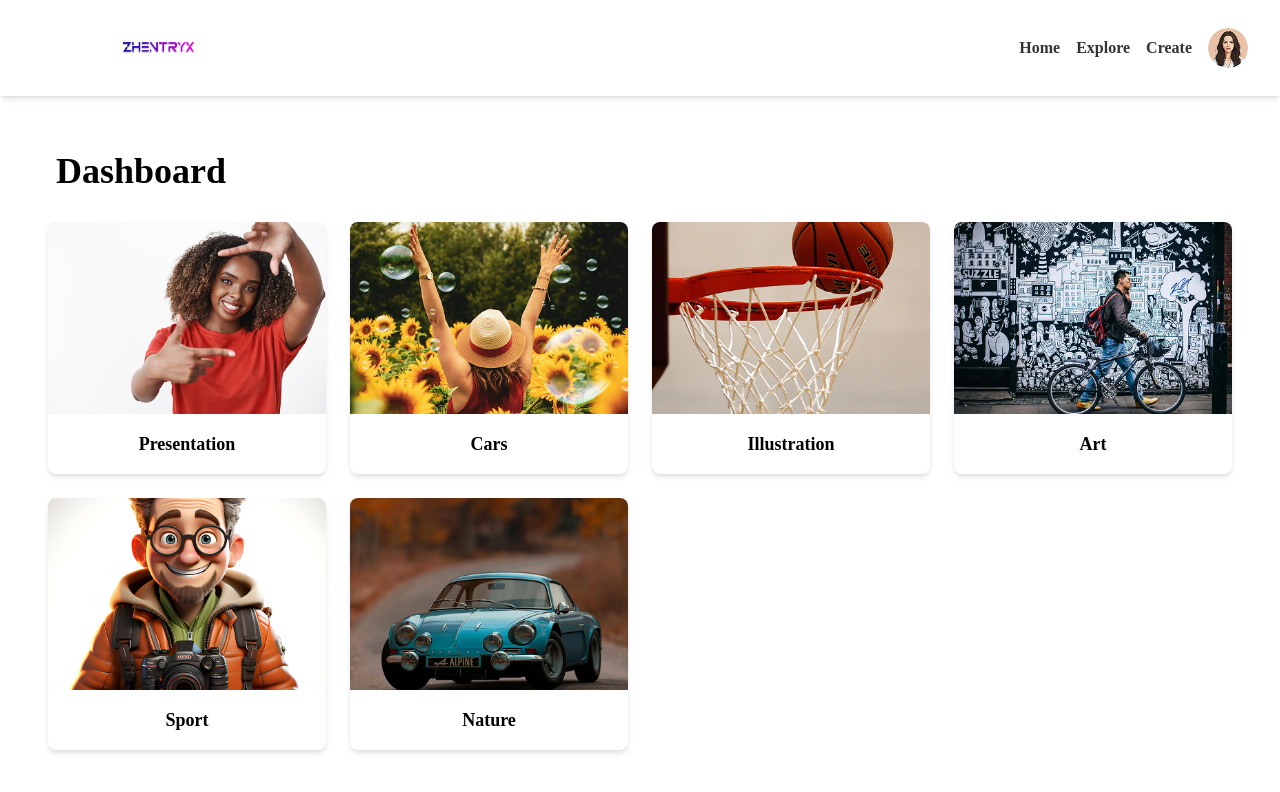
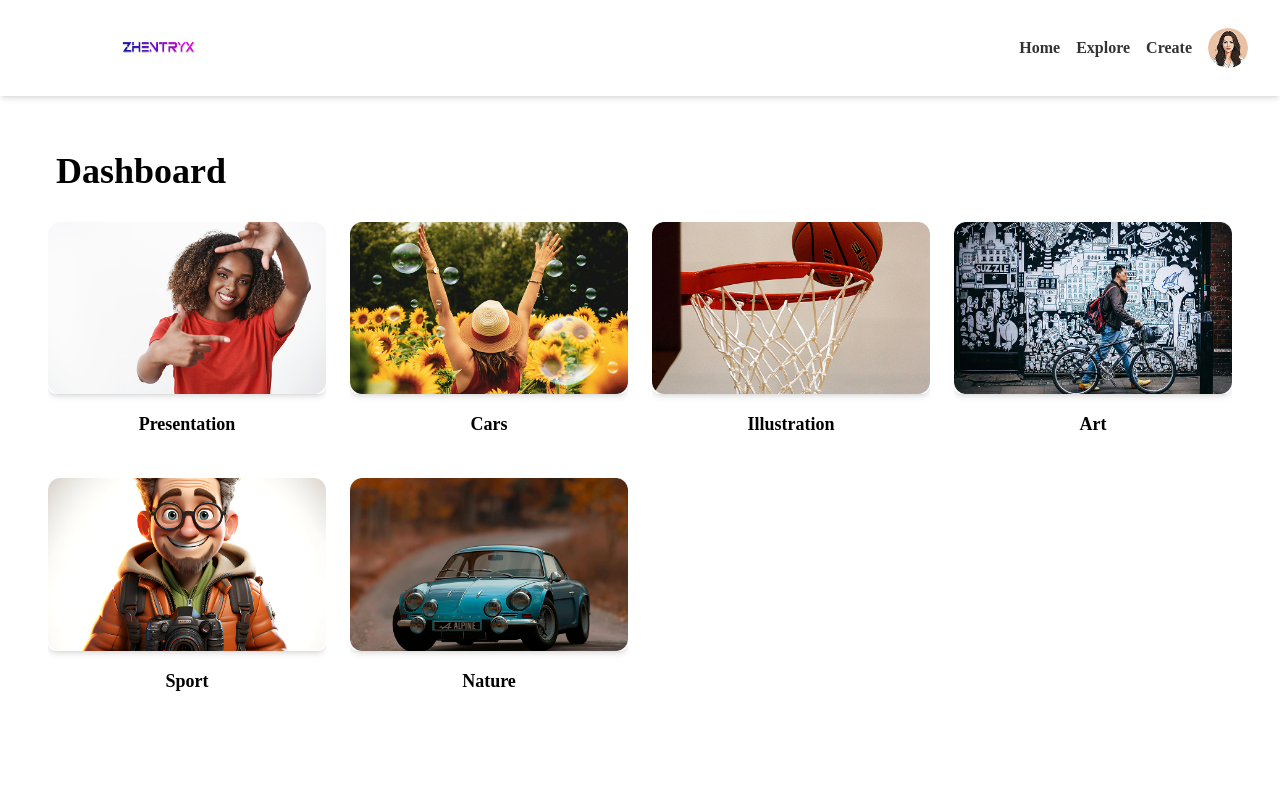
Before and after one commit to Zhentryx034/imagefic, a React (Vite) app in the folder imagefic/: page /dashboard in a window 1280 px wide. Shown: the top 792 px of the page. Built offline with nearby package versions, Linux system fonts and the light colour scheme; a web font is replaced by a local one.

Commit message:
Update item card styling in Dashboard component for improved layout

```diff
--- a/imagefic/src/Components/Dashboard/Dashboard.tsx
+++ b/imagefic/src/Components/Dashboard/Dashboard.tsx
@@ -35,8 +35,8 @@ const Dashboard: React.FC = () => {
             <h1 className='text-[36px] font-bold mt-8 text-left pl-8 '>Dashboard</h1>
             <div className='grid grid-cols-1 md:grid-cols-3 lg:grid-cols-4 gap-6 p-6 bg-white'>
                 {items.map((item, index) => (
-                    <div key={index} className='bg-white rounded-lg shadow-md overflow-hidden'>
-                        <img src={item.img} alt={item.title} className='w-full h-48 object-cover' />
+                    <div key={index} className=' overflow-hidden'>
+                        <img src={item.img} alt={item.title} className='w-[150%] h-68 object-cover rounded-lg shadow-md ' />
                         <div className='p-4'>
                             <h2 className='text-lg font-semibold'>{item.title}</h2>
                         </div>
```
